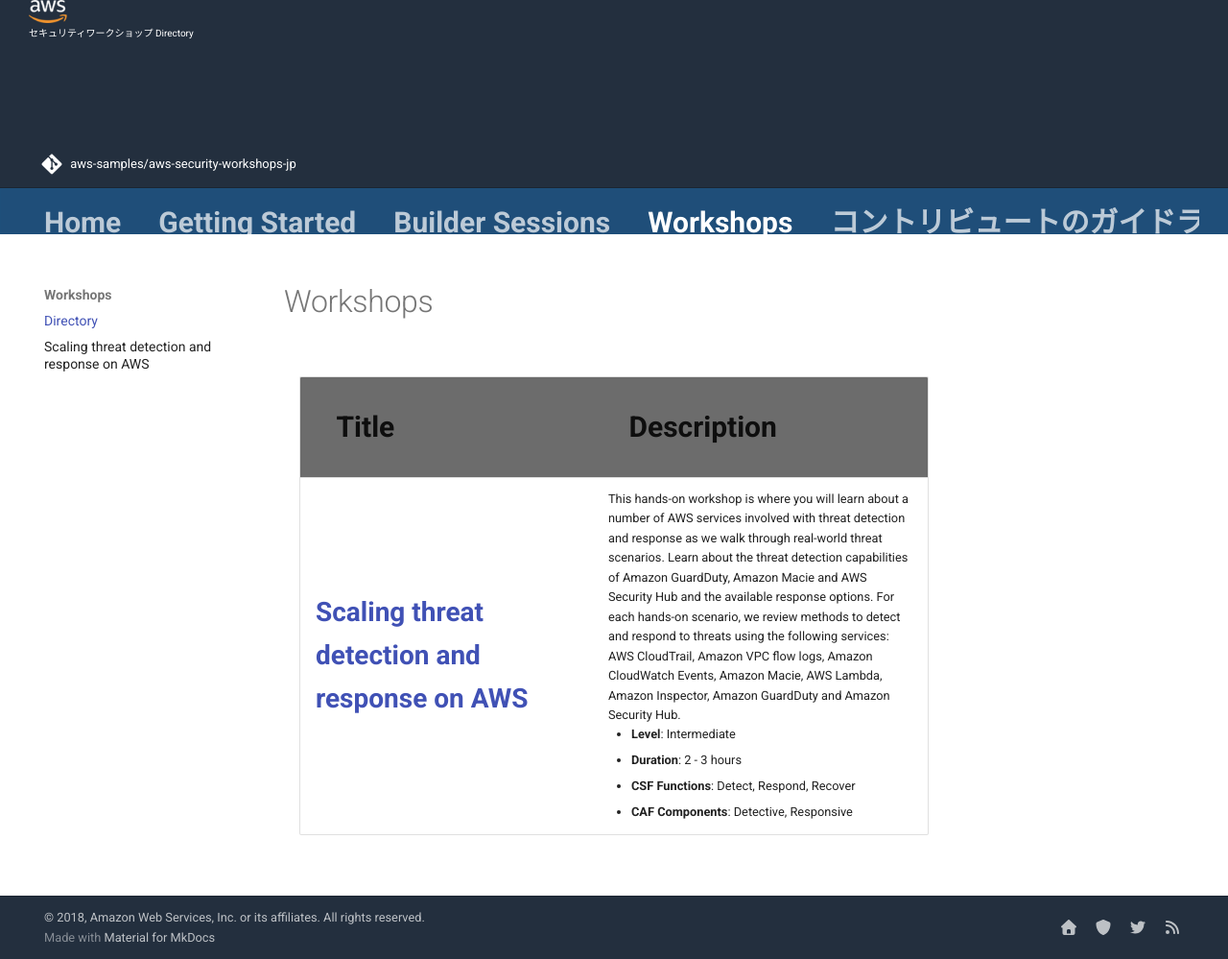
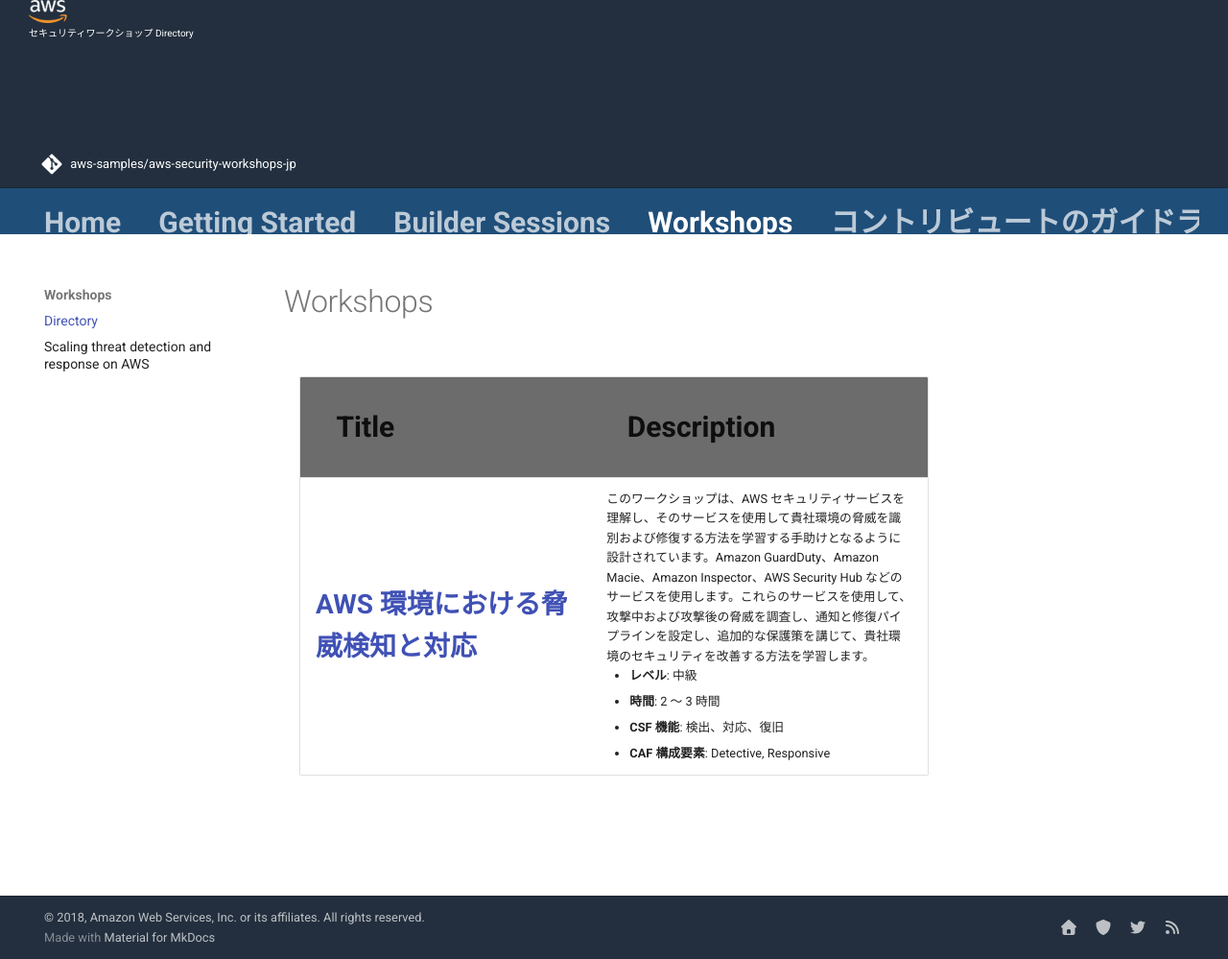
Before and after one commit to aws-samples/aws-security-workshops-jp, an MkDocs documentation site: the page built from docs/workshops/index.md, in a window 1280 px wide and 999 px high. Shown: the whole window at 96% size. Built offline with MkDocs 1.6.1 and Material for MkDocs 9.7.7, drawn with Linux system fonts in a browser that asks for light colours; comment, search, counter and statistics services are not loaded.

Commit message:
Added translated workshop directory

```diff
--- a/docs/workshops/index.md
+++ b/docs/workshops/index.md
@@ -10,13 +10,13 @@
         </thead>
         <tbody>
             <tr>
-                <td align="left"><a class="table" href="https://scaling-threat-detection.awssecworkshops.jp" target="_blank"><strong>Scaling threat detection and response on AWS</strong></a></td>
-                <td align="left"> This hands-on workshop is where you will learn about a number of AWS services involved with threat detection and response as we walk through real-world threat scenarios. Learn about the threat detection capabilities of Amazon GuardDuty, Amazon Macie and AWS Security Hub and the available response options. For each hands-on scenario, we review methods to detect and respond to threats using the following services: AWS CloudTrail, Amazon VPC flow logs, Amazon CloudWatch Events, Amazon Macie, AWS Lambda, Amazon Inspector, Amazon GuardDuty and Amazon Security Hub.
+                <td align="left"><a class="table" href="https://scaling-threat-detection.awssecworkshops.jp" target="_blank"><strong>AWS 環境における脅威検知と対応</strong></a></td>
+                <td align="left"> このワークショップは、AWS セキュリティサービスを理解し、そのサービスを使用して貴社環境の脅威を識別および修復する方法を学習する手助けとなるように設計されています。Amazon GuardDuty、Amazon Macie、Amazon Inspector、AWS Security Hub などのサービスを使用します。これらのサービスを使用して、攻撃中および攻撃後の脅威を調査し、通知と修復パイプラインを設定し、追加的な保護策を講じて、貴社環境のセキュリティを改善する方法を学習します。
                     <ul>
-                        <li><strong>Level</strong>: Intermediate</li>
-                        <li><strong>Duration</strong>: 2 - 3 hours</li>
-                        <li><strong>CSF Functions</strong>: Detect, Respond, Recover</li>
-                        <li><strong>CAF Components</strong>: Detective, Responsive</li>
+                        <li><strong>レベル</strong>: 中級</li>
+                        <li><strong>時間</strong>: 2 ～ 3 時間</li>
+                        <li><strong>CSF 機能</strong>: 検出、対応、復旧</li>
+                        <li><strong>CAF 構成要素</strong>: Detective, Responsive</li>
                     </ul>
                 </td>
             </tr>
```
